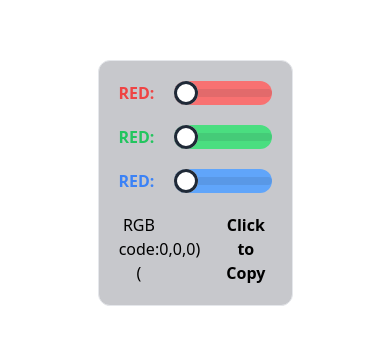
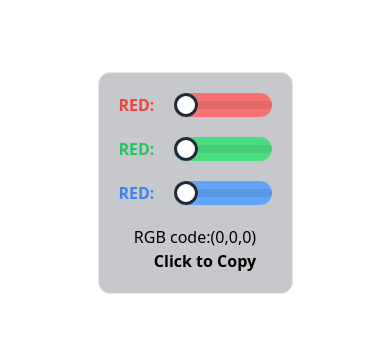
Before and after one commit to syedshishir26/rgb_color_generator, a plain HTML site: page index.html in a window 390 px wide. Shown: the part 239-584 px from the top of the page. Drawn offline with nearby package versions, Linux system fonts and the light colour scheme.

Commit message:
icon pushed

```diff
--- a/index.html
+++ b/index.html
@@ -7,7 +7,7 @@
     <title>Code Picker-RGB</title>
     <link href="https://cdn.jsdelivr.net/npm/daisyui@4.7.2/dist/full.min.css" rel="stylesheet" type="text/css" />
     <script src="https://cdn.tailwindcss.com"></script>
-
+    <link rel="shortcut icon" href="droper.png" type="image/x-icon">
 </head>
 
 <body>
@@ -26,9 +26,14 @@
                 <input id="blue" type="range" min="0" value="0" max="255" class="range bg-blue-400" />
             </div>
 
-            <div class="flex justify-center items-center text-black">
-                <h1 class="text-black">RGB code:(</h1> <h1 class="text-black" id="textForCopy"><span id="redText">0</span>,<span id="greenText">0</span>,<span
-                        id="blueText">0</span></h1><h1 class="text-black">)</h1>
+            <div class="flex flex-col md:flex-row justify-center items-center text-black">
+                <div class="flex">
+                    <h1 class="text-black">RGB code:(</h1>
+                    <h1 class="text-black" id="textForCopy"><span id="redText">0</span>,<span
+                            id="greenText">0</span>,<span id="blueText">0</span></h1>
+                    <h1 class="text-black">)</h1>
+                </div>
+
                 <button class="font-bold ml-5" onclick="copyText()">Click to Copy</button>
             </div>
         </section>
```
Also changed, not shown: droper.png (added).
